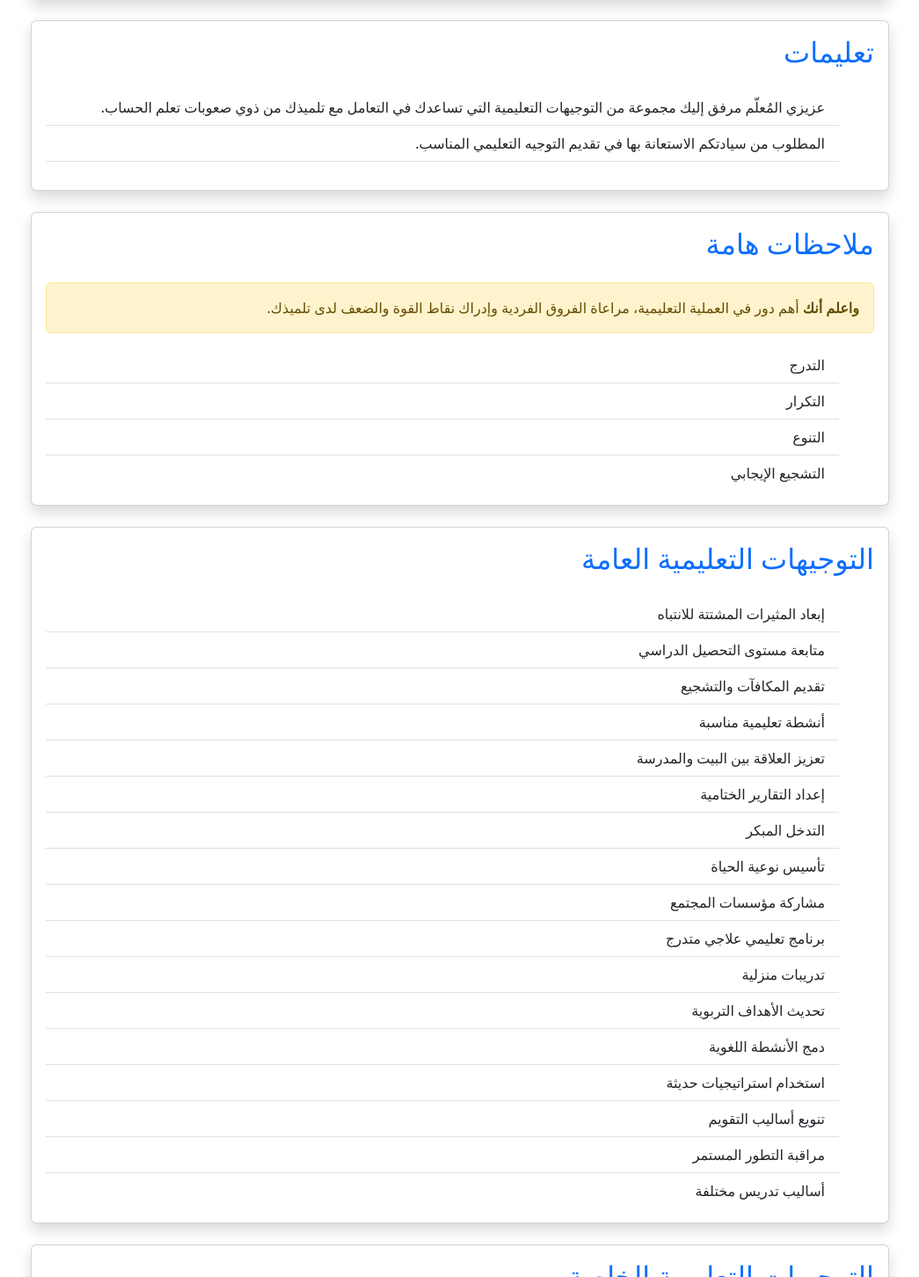
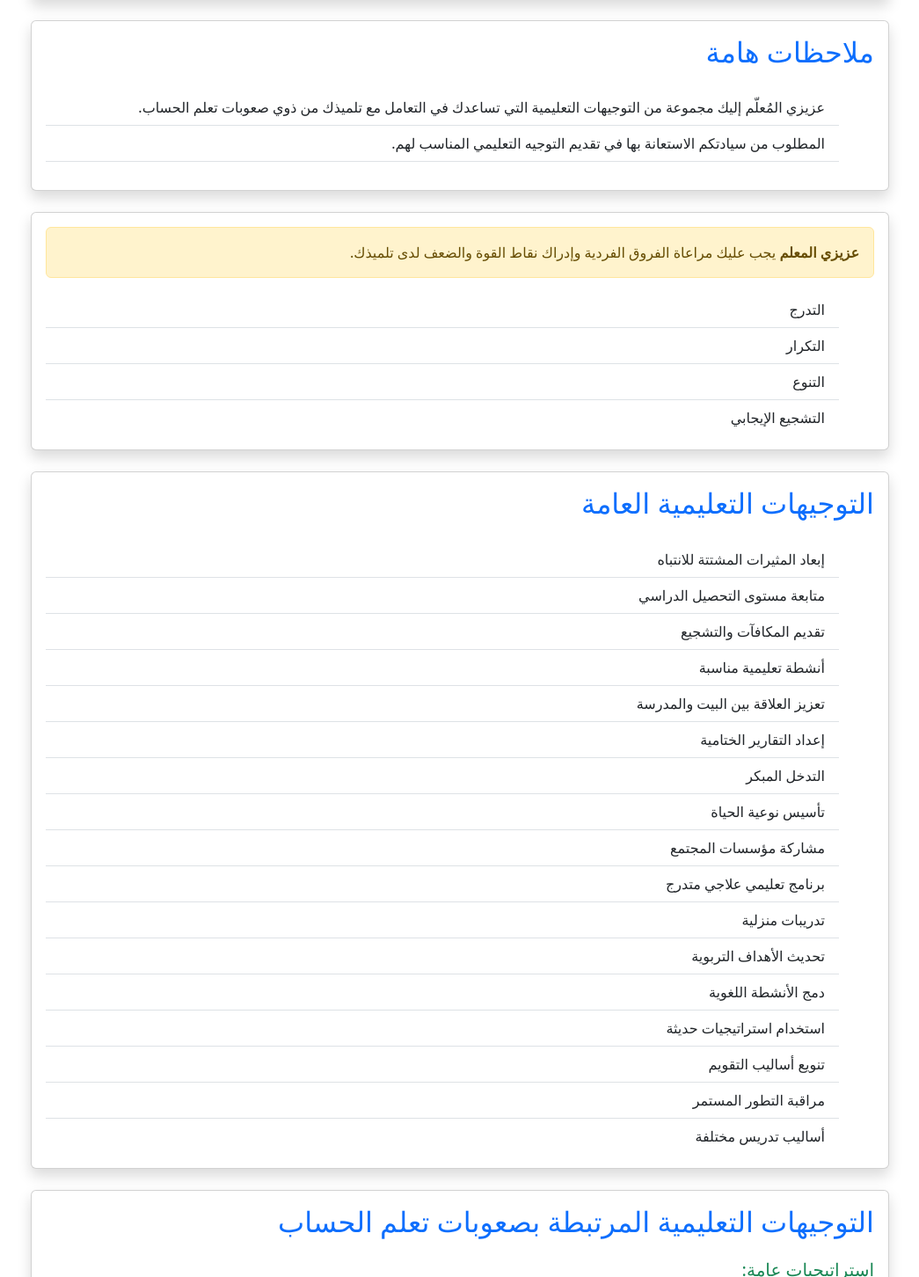
Before and after one commit to Usef-Assem/droob, a React (Create React App) app: page /MathGuides in a window 1280 px wide. Shown: the part 598-2050 px from the top of the page at 88% size, without its empty margins (117-1162 px from the left). Built offline with nearby package versions, Linux system fonts and the light colour scheme; sample sign-in values are in the browser's storage; a web font is replaced by a local one.

Commit message:
enhancments done

```diff
--- a/src/components/Exams/IQExam.jsx
+++ b/src/components/Exams/IQExam.jsx
@@ -102,6 +102,8 @@ function IQExam() {
 
         else if(localStorage.getItem('subject') === "math"){
           navigate("/MathExam");}
+
+          else {navigate("/")}
 
     } catch (error) {
       console.log(error);
--- a/src/components/Exams/ReadingExam.jsx
+++ b/src/components/Exams/ReadingExam.jsx
@@ -1,6 +1,7 @@
 import React, { useEffect, useState } from "react";
 import axios from "axios";
 import { useNavigate } from "react-router-dom";
+import { Helmet } from "react-helmet";
 
 // Utility function to make text between quotes bold
 const formatTextWithBoldQuotes = (text) => {
@@ -154,7 +155,11 @@ function ReadingExam() {
     );
   }
 
-  return (
+  return <>
+    <Helmet>
+    <meta charSet="utf-8" />
+    <title>امتحان القراءة</title>
+  </Helmet>
     <div className="bg-light min-vh-100 py-5" dir="rtl">
       <div className="container">
         {exams.map((exam) => (
@@ -291,7 +296,8 @@ function ReadingExam() {
         </div>
       </div>
     </div>
-  );
+  ;
+</>
 }
 
 export default ReadingExam;
--- a/src/components/Guides/MathGuides.jsx
+++ b/src/components/Guides/MathGuides.jsx
@@ -39,7 +39,7 @@ const MathGuides = () => {
             style={{ width: '80px', height: 'auto' }}
           />
           <h1 className="text-primary mb-3">التوجيه التعليمي لذوي صعوبات التعلم</h1>
-          <h3 className="text-secondary">(خاص بصعوبات تعلم الحساب)</h3>
+          <h3 className="text-secondary">(صعوبات تعلم الحساب)</h3>
           <p className="mt-3">إعداد: ياسمين خالد عبدالمنعم</p>
         </header>
 
@@ -56,13 +56,13 @@ const MathGuides = () => {
         {/* Instructions Section */}
         <section className="card mb-4 shadow">
           <div className="card-body">
-            <h2 className="card-title text-primary mb-4">تعليمات</h2>
+            <h2 className="card-title text-primary mb-4">ملاحظات هامة</h2>
             <ul className="list-group list-group-flush">
               <li className="list-group-item">
-                عزيزي المُعلّم مرفق إليك مجموعة من التوجيهات التعليمية التي تساعدك في التعامل مع تلميذك من ذوي صعوبات تعلم الحساب.
+                عزيزي المُعلّم إليك مجموعة من التوجيهات التعليمية التي تساعدك في التعامل مع تلميذك من ذوي صعوبات تعلم الحساب.
               </li>
               <li className="list-group-item">
-                المطلوب من سيادتكم الاستعانة بها في تقديم التوجيه التعليمي المناسب.
+                المطلوب من سيادتكم الاستعانة بها في تقديم التوجيه التعليمي المناسب لهم.
               </li>
               <li className="list-group-item">
               </li>
@@ -73,9 +73,9 @@ const MathGuides = () => {
         {/* Important Notes Section */}
         <section className="card mb-4 shadow">
           <div className="card-body">
-            <h2 className="card-title text-primary mb-4">ملاحظات هامة</h2>
+            {/* <h2 className="card-title text-primary mb-4">ملاحظات هامة</h2> */}
             <div className="alert alert-warning">
-              <strong>واعلم أنك</strong> أهم دور في العملية التعليمية، مراعاة الفروق الفردية وإدراك نقاط القوة والضعف لدى تلميذك.
+              <strong>عزيزي المعلم</strong> يجب عليك مراعاة الفروق الفردية وإدراك نقاط القوة والضعف لدى تلميذك.
             </div>
             <ul className="list-group list-group-flush">
               {['التدرج', 'التكرار', 'التنوع', 'التشجيع الإيجابي'].map((item, index) => (
@@ -118,7 +118,7 @@ const MathGuides = () => {
         {/* Specific Guidelines Section */}
         <section className="card mb-4 shadow">
           <div className="card-body">
-            <h2 className="card-title text-primary mb-4">التوجيهات التعليمية الخاصة</h2>
+            <h2 className="card-title text-primary mb-4">التوجيهات التعليمية المرتبطة بصعوبات تعلم الحساب</h2>
 
             <div className="mb-4">
               <h5 className="text-success">استراتيجيات عامة:</h5>
--- a/src/components/Guides/ReadingGuides.jsx
+++ b/src/components/Guides/ReadingGuides.jsx
@@ -41,7 +41,7 @@ const ReadingGuides = () => {
                         style={{ width: '80px', height: 'auto' }}
                     />
                     <h1 className="text-primary mb-3">التوجيه التعليمي لذوي صعوبات التعلم</h1>
-                    <h3 className="text-secondary">(خاص بصعوبات تعلم القراءة)</h3>
+                    <h3 className="text-secondary">(صعوبات تعلم القراءة)</h3>
                     <p className="mt-3">إعداد: ياسمين خالد عبدالمنعم</p>
                 </header>
 
@@ -58,13 +58,13 @@ const ReadingGuides = () => {
                 {/* Instructions Section */}
                 <section className="card mb-4 shadow">
                     <div className="card-body">
-                        <h2 className="card-title text-primary mb-4">تعليمات</h2>
+                        <h2 className="card-title text-primary mb-4">ملاحظات هامة</h2>
                         <ul className="list-group list-group-flush">
                             <li className="list-group-item">
-                                عزيزي المُعلّم مرفق إليك مجموعة من التوجيهات التعليمية التي تساعدك في التعامل مع تلميذك من ذوي صعوبات تعلم القراءة.
+                                عزيزي المُعلّم إليك مجموعة من التوجيهات التعليمية التي تساعدك في التعامل مع تلميذك من ذوي صعوبات تعلم القراءة .
                             </li>
                             <li className="list-group-item">
-                                المطلوب من سيادتكم الاستعانة بها في تقديم التوجيه التعليمي المناسب.
+                                المطلوب من سيادتكم الاستعانة بها في تقديم التوجيه التعليمي المناسب لهم.
                             </li>
                         </ul>
                     </div>
@@ -73,9 +73,9 @@ const ReadingGuides = () => {
                 {/* Important Notes Section */}
                 <section className="card mb-4 shadow">
                     <div className="card-body">
-                        <h2 className="card-title text-primary mb-4">ملاحظات هامة</h2>
+                        {/* <h2 className="card-title text-primary mb-4">ملاحظات هامة</h2> */}
                         <div className="alert alert-warning">
-                            <strong>واعلم أنك</strong> أهم دور في العملية التعليمية، مراعاة الفروق الفردية وإدراك نقاط القوة والضعف لدى تلميذك.
+                            <strong>عزيزي المعلم</strong> يجب عليك مراعاة الفروق الفردية وإدراك نقاط القوة والضعف لدى تلميذك.
                         </div>
                         <ul className="list-group list-group-flush">
                             {['التدرج', 'التكرار', 'التنوع', 'التشجيع الإيجابي'].map((item, index) => (
@@ -118,7 +118,7 @@ const ReadingGuides = () => {
                 {/* Specific Guidelines Section */}
                 <section className="card mb-4 shadow">
                     <div className="card-body">
-                        <h2 className="card-title text-primary mb-4">التوجيهات التعليمية الخاصة</h2>
+                        <h2 className="card-title text-primary mb-4">التوجيهات التعليمية المرتبطة بصعوبات تعلم القراءة</h2>
 
                         <div className="mb-4">
                             <h5 className="text-success">المهارات البصرية والحركية:</h5>
--- a/src/components/Guides/UnifiedGuides.jsx
+++ b/src/components/Guides/UnifiedGuides.jsx
@@ -48,7 +48,7 @@ const UnidiedGuides = () => {
                         style={{ width: '80px', height: 'auto' }}
                     />
                     <h1 className="text-primary mb-3">التوجيه التعليمي لذوي صعوبات التعلم</h1>
-                    <h3 className="text-secondary">(خاص بصعوبات تعلم القراءة والحساب)</h3>
+                    <h3 className="text-secondary">(صعوبات تعلم القراءة والحساب)</h3>
                     <p className="mt-3">إعداد: ياسمين خالد عبدالمنعم</p>
                 </header>
 
@@ -68,13 +68,13 @@ const UnidiedGuides = () => {
                 {/* Instructions Section */}
                 <section className="card mb-4 shadow">
                     <div className="card-body">
-                        <h2 className="card-title text-primary mb-4">تعليمات</h2>
+                        <h2 className="card-title text-primary mb-4">ملاحظات هامة</h2>
                         <ul className="list-group list-group-flush">
                             <li className="list-group-item">
-                                عزيزي المُعلّم مرفق إليك مجموعة من التوجيهات التعليمية التي تساعدك في التعامل مع تلميذك من ذوي صعوبات تعلم القراءة والحساب.
+                                عزيزي المُعلّم إليك مجموعة من التوجيهات التعليمية التي تساعدك في التعامل مع تلميذك من ذوي صعوبات تعلم القراءة والحساب.
                             </li>
                             <li className="list-group-item">
-                                المطلوب من سيادتكم الاستعانة بها في تقديم التوجيه التعليمي المناسب.
+                                المطلوب من سيادتكم الاستعانة بها في تقديم التوجيه التعليمي المناسب لهم.
                             </li>
                         </ul>
                     </div>
@@ -83,9 +83,9 @@ const UnidiedGuides = () => {
                 {/* Important Notes Section */}
                 <section className="card mb-4 shadow">
                     <div className="card-body">
-                        <h2 className="card-title text-primary mb-4">ملاحظات هامة</h2>
+                        {/* <h2 className="card-title text-primary mb-4">ملاحظات هامة</h2> */}
                         <div className="alert alert-warning">
-                            <strong>واعلم أنك</strong> أهم دور في العملية التعليمية، مراعاة الفروق الفردية وإدراك نقاط القوة والضعف لدى تلميذك.
+                            <strong>عزيزي المعلم</strong> يجب عليك مراعاة الفروق الفردية وإدراك نقاط القوة والضعف لدى تلميذك.
                         </div>
                         <ul className="list-group list-group-flush">
                             {['التدرج', 'التكرار', 'التنوع', 'التشجيع الإيجابي'].map((item, index) => (
@@ -128,7 +128,7 @@ const UnidiedGuides = () => {
                 {/* Specific Guidelines Section */}
                 <section className="card mb-4 shadow">
                     <div className="card-body">
-                        <h2 className="card-title text-primary mb-4">التوجيهات التعليمية الخاصة</h2>
+                        <h2 className="card-title text-primary mb-4">التوجيهات التعليمية المرتبطة بصعوبات تعلم القراءة و الحساب</h2>
 
                         {/* Reading Specific Guidelines */}
                         <div className="mb-4">
```
